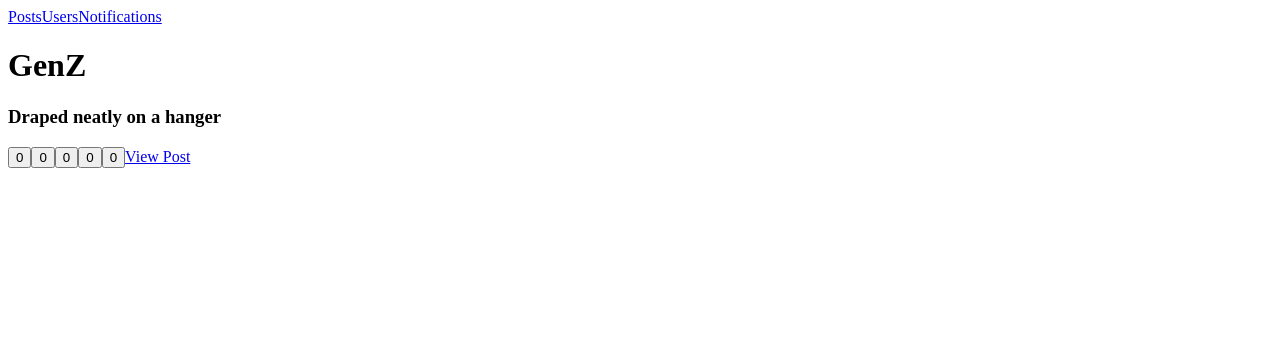
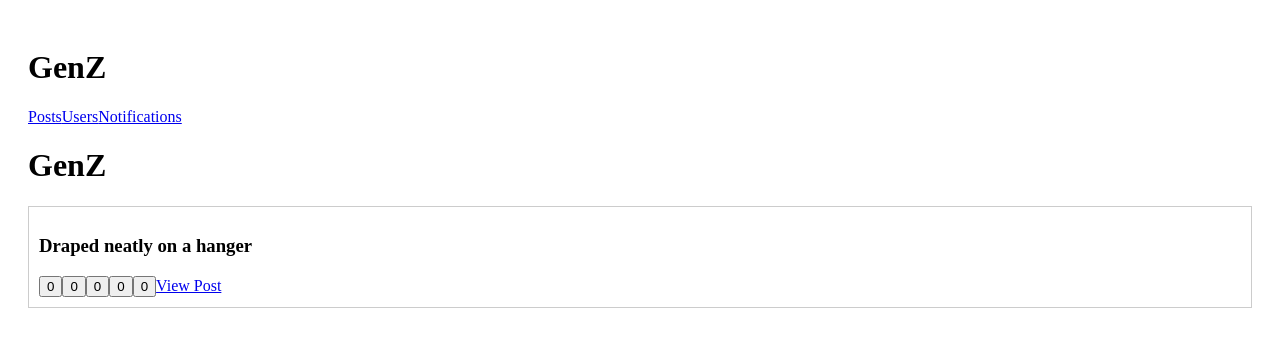
Before and after one commit to acciojob/social-media-iABM3568, a React app: page / in a window 1280 px wide. Shown: the top 346 px of the page. Built offline with nearby package versions, Linux system fonts and the light colour scheme.

Commit message:
Update App.js

```diff
--- a/src/components/App.js
+++ b/src/components/App.js
@@ -1,30 +1,30 @@
 import React from "react";
-import { BrowserRouter, Route, Switch } from "react-router-dom";
+import { BrowserRouter as Router, Routes, Route } from "react-router-dom";
 import Posts from "./Posts";
 import Users from "./Users";
 import Notifications from "./Notifications";
 import PostDetails from "./PostDetails";
+import "../styles/App.css";
 
-const App = () => {
+export default function App() {
   return (
-    <BrowserRouter>
     <div className="App">
-        {/* FIRST CHILD (Cypress strict) */}
+      <h1>GenZ</h1>
+
       <nav>
         <a href="/">Posts</a>
         <a href="/users">Users</a>
         <a href="/notifications">Notifications</a>
       </nav>
 
-        <Switch>
-          <Route exact path="/" component={Posts} />
-          <Route exact path="/users" component={Users} />
-          <Route exact path="/notifications" component={Notifications} />
-          <Route path="/posts/:id" component={PostDetails} />
-        </Switch>
+      <Router>
+        <Routes>
+          <Route path="/" element={<Posts />} />
+          <Route path="/posts/:id" element={<PostDetails />} />
+          <Route path="/users" element={<Users />} />
+          <Route path="/notifications" element={<Notifications />} />
+        </Routes>
+      </Router>
     </div>
-    </BrowserRouter>
   );
-};
-
-export default App;
+}
```
Lines whose indentation alone changed are shown as unchanged.
